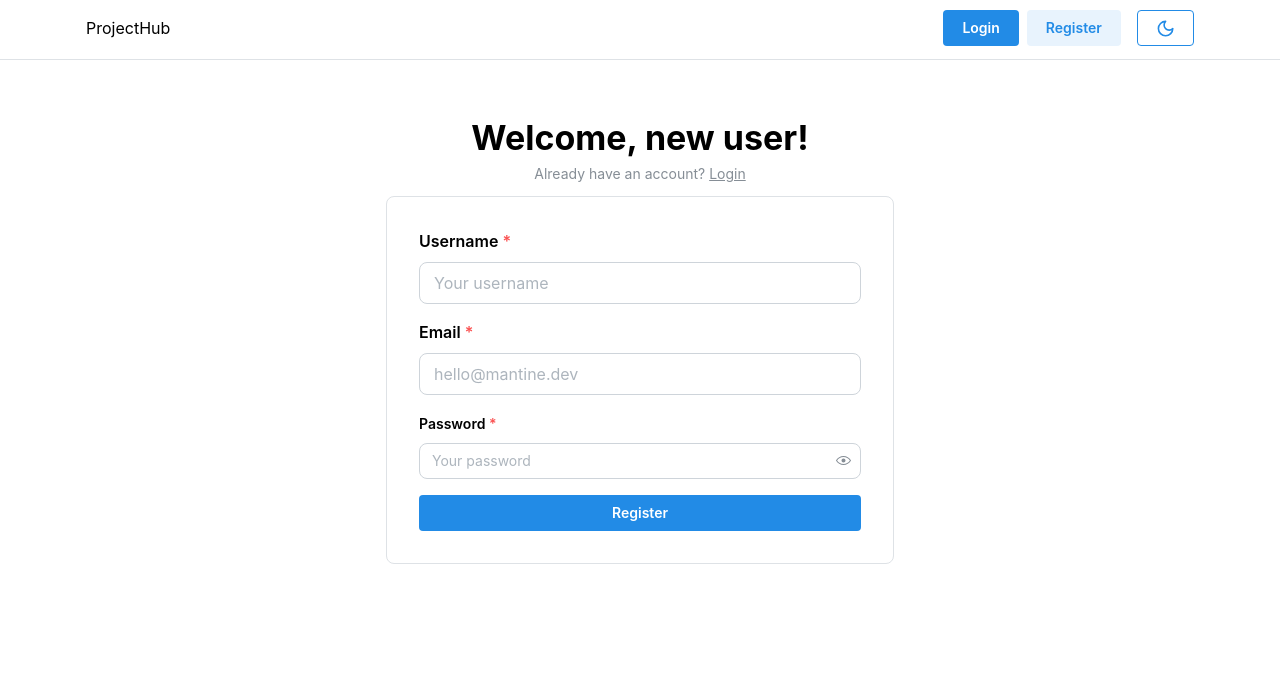
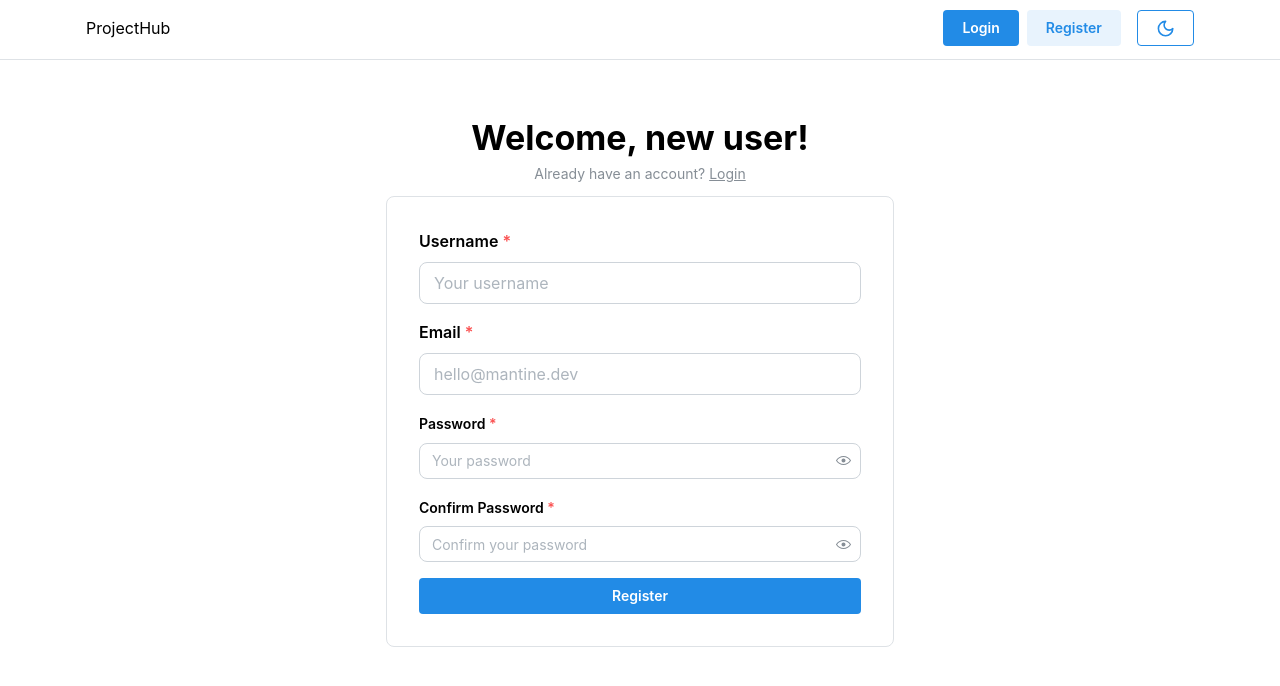
Before and after one commit to wwwdevcc/projects, a React (Vite) app in the folder frontend/: page /register in a window 1280 px wide. Shown: the top 686 px of the page. Built offline with nearby package versions, Linux system fonts and the light colour scheme.

Commit message:
fix: Implement password confirmation field and validation in registration form
- Added password confirmation field to the registration form.
- Updated registerSchema to include password confirmation validation.
- Ensured that the password and password confirmation fields match.

```diff
--- a/frontend/src/features/auth/register/Register.tsx
+++ b/frontend/src/features/auth/register/Register.tsx
@@ -21,6 +21,7 @@ export function Register(props: PaperProps) {
       email: '',
       username: '',
       password: '',
+      password_confirmation: '',
     },
     validate: zodResolver(registerSchema),
   })
@@ -74,6 +75,20 @@ export function Register(props: PaperProps) {
               error={form.errors.password}
               radius="md"
             />
+            <PasswordInput
+              required
+              label="Confirm Password"
+              placeholder="Confirm your password"
+              value={form.values.password_confirmation}
+              onChange={(event) =>
+                form.setFieldValue(
+                  'password_confirmation',
+                  event.currentTarget.value
+                )
+              }
+              error={form.errors.password_confirmation}
+              radius="md"
+            />
             <Button type="submit" radius="sm">
               Register
             </Button>
--- a/frontend/src/features/auth/shared/schema.ts
+++ b/frontend/src/features/auth/shared/schema.ts
@@ -7,7 +7,8 @@ export const loginSchema = z.object({
     .min(8, { message: 'Password should have at least 8 characters' }),
 })
 
-export const registerSchema = loginSchema.extend({
+export const registerSchema = loginSchema
+  .extend({
     username: z
       .string()
       .min(3, { message: 'Username should have at least 3 characters' })
@@ -15,6 +16,13 @@ export const registerSchema = loginSchema.extend({
       .regex(/^[a-zA-Z0-9]+$/, {
         message: 'Username can only contain letters and numbers',
       }),
+    password_confirmation: z
+      .string()
+      .min(8, { message: 'Password must be at least 8 characters' }),
+  })
+  .refine((data) => data.password === data.password_confirmation, {
+    message: "Passwords don't match",
+    path: ['password_confirmation'],
   })
 
 export const resetPasswordSchema = z
@@ -22,11 +30,11 @@ export const resetPasswordSchema = z
     password: z
       .string()
       .min(8, { message: 'Password must be at least 8 characters' }),
-    confirmPassword: z
+    password_confirmation: z
       .string()
       .min(8, { message: 'Password must be at least 8 characters' }),
   })
-  .refine((data) => data.password === data.confirmPassword, {
+  .refine((data) => data.password === data.password_confirmation, {
     message: "Passwords don't match",
-    path: ['confirmPassword'],
+    path: ['password_confirmation'],
   })
```
Lines whose indentation alone changed are shown as unchanged.
